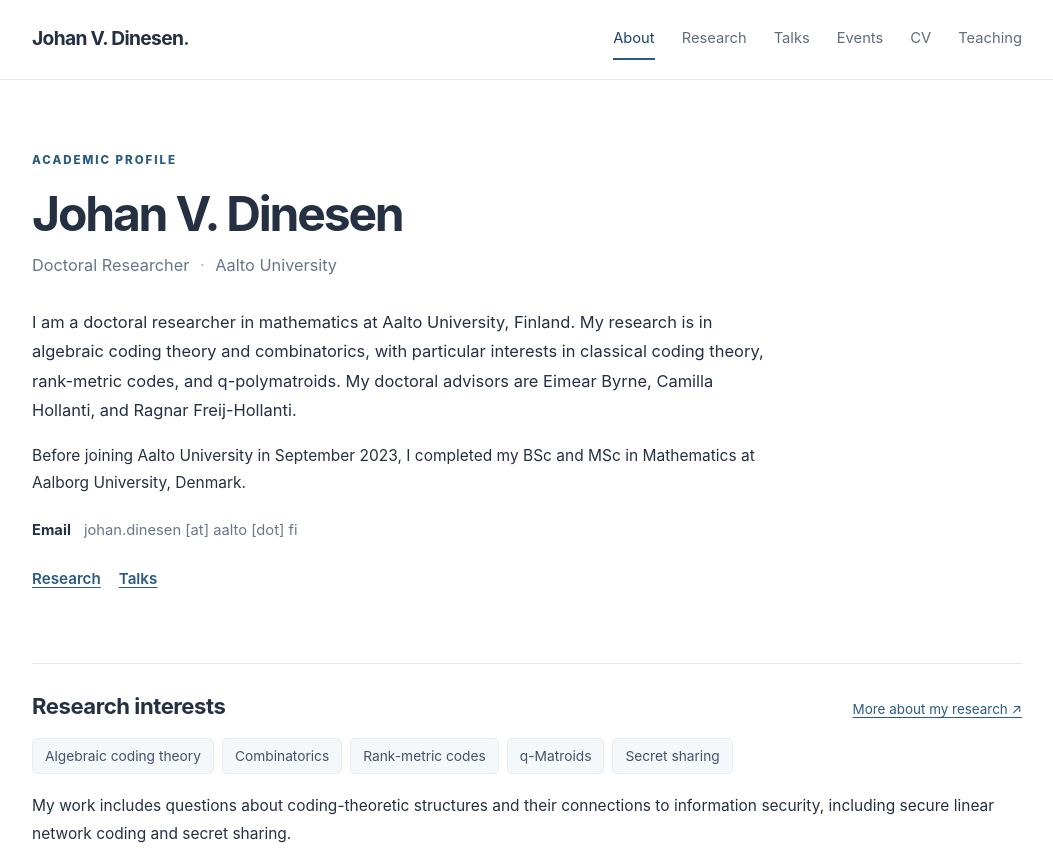
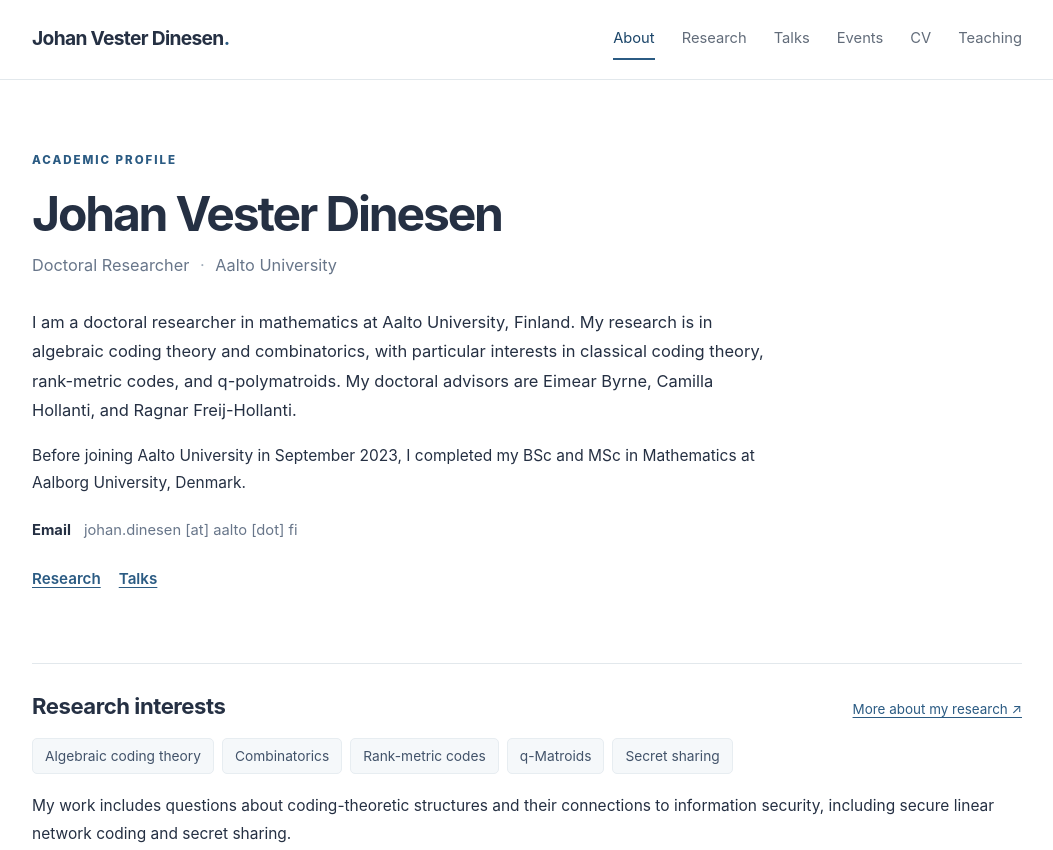
Before and after one commit to johan-dinesen/johan-dinesen.github.io, a plain HTML site: page index.html in a window 1280 px wide. Shown: the top 850 px of the page, without its empty margins (113-1166 px from the left). Drawn offline with Linux system fonts and the light colour scheme.

Commit message:
Update index.html

```diff
--- a/index.html
+++ b/index.html
@@ -3,7 +3,7 @@
 <head>
   <meta charset="utf-8">
   <meta name="viewport" content="width=device-width, initial-scale=1">
-  <meta name="description" content="Johan V. Dinesen, doctoral researcher in mathematics at Aalto University working in algebraic coding theory and combinatorics.">
+  <meta name="description" content="Johan Vester Dinesen, doctoral researcher in mathematics at Aalto University working in algebraic coding theory and combinatorics.">
   <meta name="color-scheme" content="light">
   <title>About | Johan Vester Dinesen</title>
   <link rel="icon" href="assets/favicon.svg" type="image/svg+xml">
@@ -12,14 +12,14 @@
 <body>
   <a class="skip-link" href="#main">Skip to content</a>
   <header class="site-header"><div class="container header-inner">
-    <a class="brand" href="index.html">Johan V. Dinesen<span class="brand-dot">.</span></a>
+    <a class="brand" href="index.html">Johan Vester Dinesen<span class="brand-dot">.</span></a>
     <nav class="primary-nav" aria-label="Main navigation"><a href="index.html" aria-current="page">About</a> <a href="research.html">Research</a> <a href="talks.html">Talks</a> <a href="events.html">Events</a> <a href="cv.html">CV</a><a href="teaching.html">Teaching</a></nav>
   </div></header>
   <main id="main" class="container page-content">
     <section class="hero" aria-labelledby="hero-title">
       <div class="hero-copy">
         <p class="eyebrow">ACADEMIC PROFILE</p>
-        <h1 id="hero-title">Johan V. Dinesen</h1>
+        <h1 id="hero-title">Johan Vester Dinesen</h1>
         <p class="role">Doctoral Researcher <span class="dot-sep">·</span> Aalto University</p>
         <p class="lead">I am a doctoral researcher in mathematics at Aalto University, Finland. My research is in algebraic coding theory and combinatorics, with particular interests in classical coding theory, rank-metric codes, and q-polymatroids. My doctoral advisors are Eimear Byrne, Camilla Hollanti, and Ragnar Freij-Hollanti.</p>
         <p>Before joining Aalto University in September 2023, I completed my BSc and MSc in Mathematics at Aalborg University, Denmark.</p>
```
